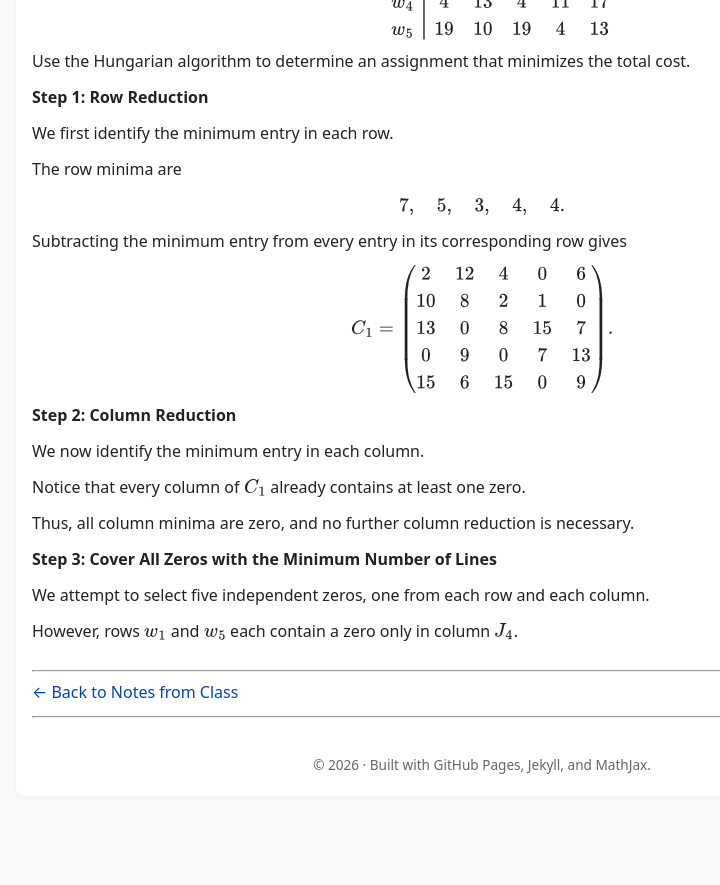
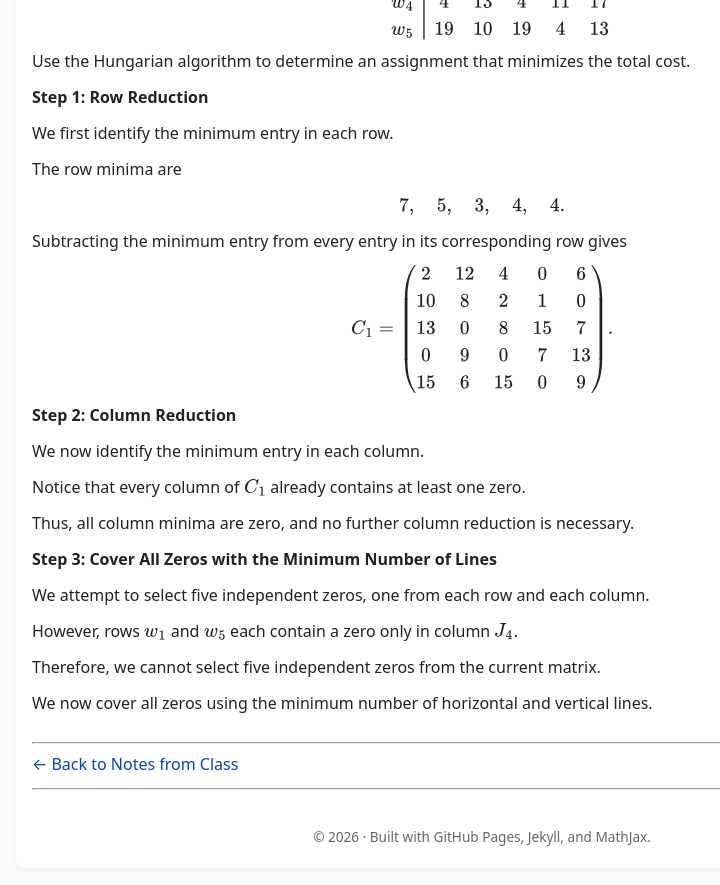
Before and after one commit to SaleemKamaludin/SaleemKamaludin.github.io, a Jekyll site: the page built from courses/math-2276/notes-from-class/supplementary-lecture-6/index.md, in a window 1280 px wide and 900 px high, scrolled down 6994 px. Shown: the top 885 px of the window, without its empty margins (158-878 px from the left). Built offline with Jekyll 4.4.1, drawn with Linux system fonts in a browser that asks for light colours; before the commit the page ends 7822 px from its top, so only the background shows below that.

Commit message:
Add zero covering introduction to Step 3 of Example 1.3

```diff
--- a/courses/math-2276/notes-from-class/supplementary-lecture-6/index.md
+++ b/courses/math-2276/notes-from-class/supplementary-lecture-6/index.md
@@ -1139,6 +1139,20 @@ C_1=
       </p>
 
     </div>
+
+    <div id="example-hungarian-five-by-five-step-3-covering-intro">
+
+      <p>
+        Therefore, we cannot select five independent zeros
+        from the current matrix.
+      </p>
+
+      <p>
+        We now cover all zeros using the minimum number of
+        horizontal and vertical lines.
+      </p>
+
+    </div>
 </div>
 </div>
 
```
